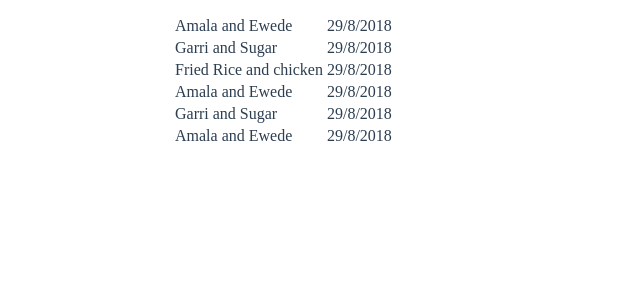
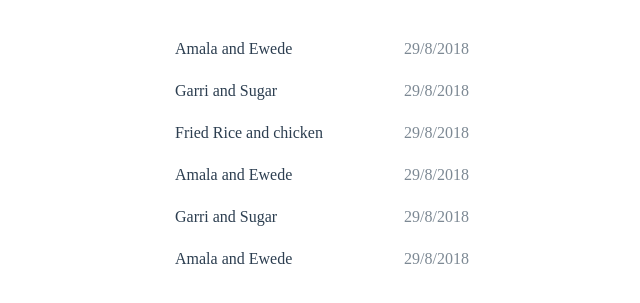
Before and after one commit to eltNEG/Fast-Food-Fast, a plain HTML site: page UI/order-history.html in a window 1280 px wide. Shown: the part 143-446 px from the top of the page, without its empty margins (318-958 px from the left). Drawn offline with Linux system fonts and the light colour scheme.

Commit message:
add style for order-history page

```diff
--- a/UI/css/style.css
+++ b/UI/css/style.css
@@ -141,6 +141,29 @@ input::-webkit-inner-spin-button {
   width: 95%;
 }
 
+.order-table {
+  width: 100%;
+  margin-top: 10%;
+}
+
+.order-table-left-col {
+  width: 80%;
+  color: #2c3e50
+}
+
+.order-table-row {
+  height: 2.5em;
+}
+
+.order-table-right-col {
+  width: 30%;
+  color: #7d8994
+}
+
+.back-icon {
+  cursor: pointer;
+}
+
 @media screen and (min-width: 451px) {
   .container {
     margin: 0 auto;
```
